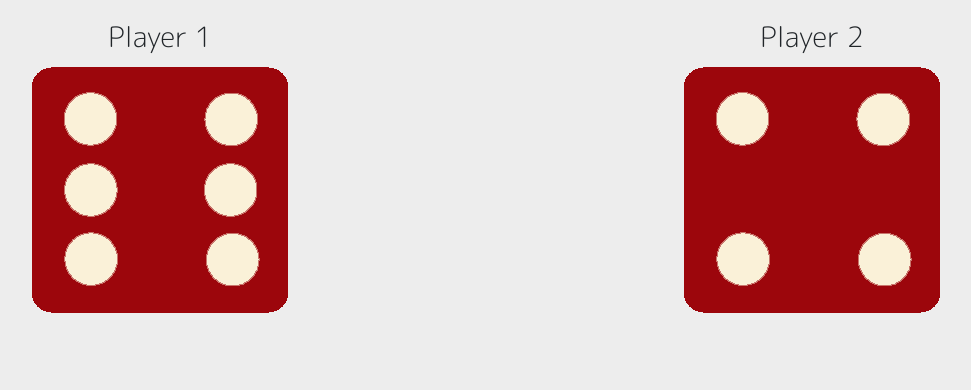
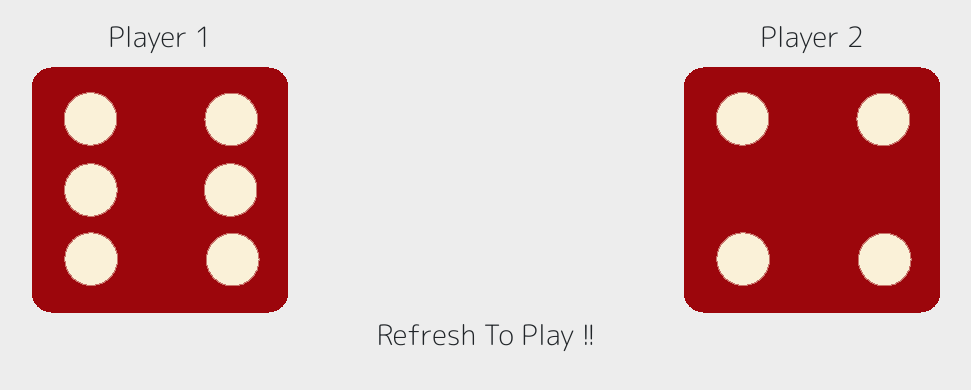
Before and after one commit to DrunkSunGod/DiceGame, a plain HTML site: page index.html in a window 1280 px wide. Shown: the part 126-516 px from the top of the page, without its empty margins (154-1125 px from the left). Drawn offline with nearby package versions, Linux system fonts and the light colour scheme.

Commit message:
updated Index.html
Improved accessibility

```diff
--- a/index.html
+++ b/index.html
@@ -33,6 +33,7 @@
         <img id="dicetwo" src="dice6.png" alt="dice image" />
       </div>
     </div>
+    <h3> Refresh To Play !! </h3>
 
     <script
       src="https://cdn.jsdelivr.net/npm/@popperjs/core@2.11.6/dist/umd/popper.min.js"
```
